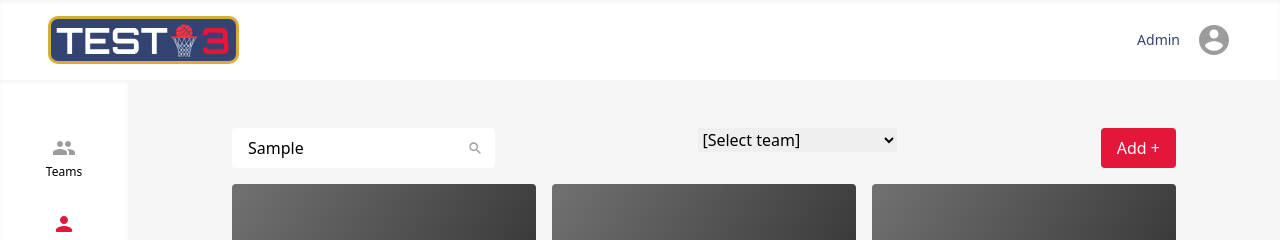
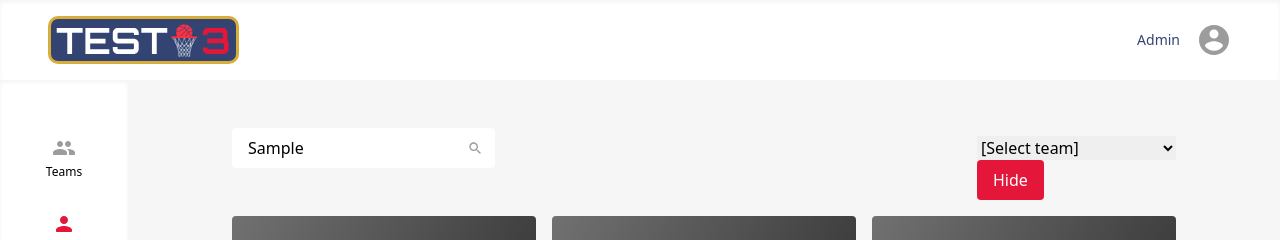
Before and after one commit to serverwind/teamForge, a React (Vite) app: page /players in a window 1280 px wide. Both pictures are taken after typing "Sample" into the empty fields and a click on the button "Add +". Shown: the top 240 px of the page. Built offline with nearby package versions, Linux system fonts and the light colour scheme.

Commit message:
Filter toggle

```diff
--- a/src/components/ui/SelectTeams.tsx
+++ b/src/components/ui/SelectTeams.tsx
@@ -10,7 +10,13 @@ interface SelectTeamsProps {
 }
 
 export const SelectTeams = ({ teams }: SelectTeamsProps) => {
+  const [filter, toggleFilter] = useState(false);
   const [selectedTeams, setSelectedTeams] = useState<Team[]>([]);
+
+  const handleFilter = () => {
+    toggleFilter(!filter);
+  };
+
   const handleSelect = (event) => {
     const chosenTeamId = Number(event.target.value);
     teams.find((team: Team) => {
@@ -28,10 +34,11 @@ export const SelectTeams = ({ teams }: SelectTeamsProps) => {
 
   return (
     <div>
+      <div className={filter ? "flex flex-col gap-2" : "hidden"}>
         <div>
           {selectedTeams.map((team: Team) => (
             <div key={team.id}>
-            {team.name}{" "}
+              {team.name}
               <button value={team.id} onClick={(event) => handleRemove(event)}>X</button>
             </div>
           ))}
@@ -47,5 +54,7 @@ export const SelectTeams = ({ teams }: SelectTeamsProps) => {
           )}
         </select>
       </div>
+      <button onClick={handleFilter} className="bg-red text-white px-4 py-2 rounded hover:bg-lightRed transition duration-300">{ filter ? "Hide" : "Add +" }</button>
+    </div>
   );
 };
--- a/src/pages/Players/Players.tsx
+++ b/src/pages/Players/Players.tsx
@@ -5,7 +5,6 @@ import { Pagination } from "../../components/ui/Pagination";
 import { useState, useEffect } from "react";
 import { Search } from "../../components/ui/Search";
 import { searchPlayers } from "../../store/playersReducer";
-import { ConfirmButton } from "../../components/ui/ConfirmButton";
 import { Link } from "react-router-dom";
 import { NotFound } from "../../components/ui/NotFound";
 import { SelectItemsAmount } from "../../components/ui/SelectItemsAmount";
@@ -47,7 +46,6 @@ export const Players = ({ players, teams, totalPages, currentPage, setCurrentPag
           <div className="flex flex-col gap-4 sm:flex-row sm:justify-between">
             <Search setCurrentPage={setCurrentPage} search={searchPlayers} />
             <SelectTeams teams={teams} />
-            <ConfirmButton text="Add +" />
           </div>
           {players.length === 0 && <NotFound />}
           <section className="grid grid-cols-2 sm:grid-cols-3 gap-4 my-4">
```
Lines whose indentation alone changed are shown as unchanged.
